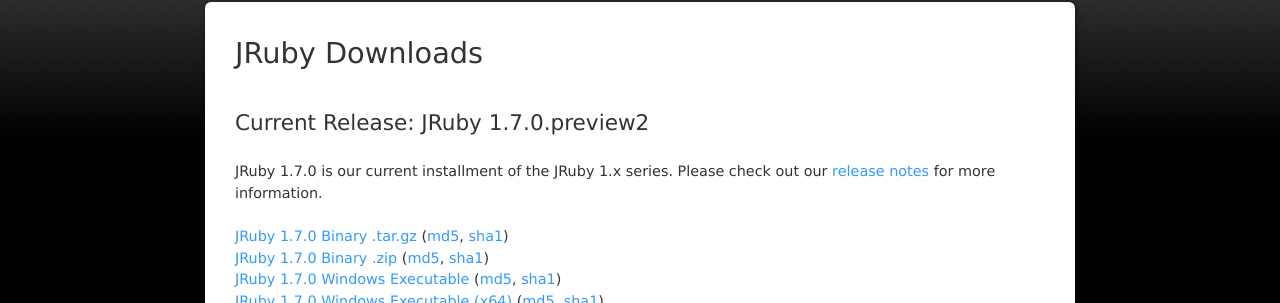
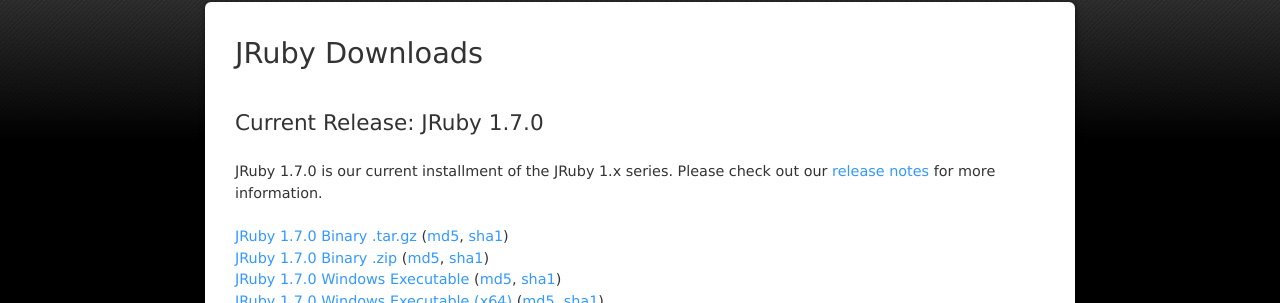
Before and after one commit to towynlin/jruby.github.com, a Jekyll site: the page built from www/download.html, in a window 1280 px wide. Shown: the part 204-507 px from the top of the page. Built offline with Jekyll 4.4.1, drawn with Linux system fonts in a browser that asks for light colours; Markdown is read by kramdown in place of the engine named in the settings; some of the changed lines change nothing that is shown.

Commit message:
More preview2 cleanup

```diff
--- a/_config.yml
+++ b/_config.yml
@@ -17,10 +17,10 @@
   version: 1.7.0
   tar: http://jruby.org.s3.amazonaws.com/downloads/1.7.0/jruby-bin-1.7.0.tar.gz
   zip: http://jruby.org.s3.amazonaws.com/downloads/1.7.0/jruby-bin-1.7.0.zip
-  exe: http://jruby.org.s3.amazonaws.com/downloads/1.7.0/jruby_windows_1_7_0_preview2.exe
-  exe64: http://jruby.org.s3.amazonaws.com/downloads/1.7.0/jruby_windows_x64_1_7_0_preview2.exe
-  exejre: http://jruby.org.s3.amazonaws.com/downloads/1.7.0/jruby_windowsjre_1_7_0_preview2.exe
-  exejre64: http://jruby.org.s3.amazonaws.com/downloads/1.7.0/jruby_windows_x64_jre_1_7_0_preview2.exe
+  exe: http://jruby.org.s3.amazonaws.com/downloads/1.7.0/jruby_windows_1_7_0.exe
+  exe64: http://jruby.org.s3.amazonaws.com/downloads/1.7.0/jruby_windows_x64_1_7_0.exe
+  exejre: http://jruby.org.s3.amazonaws.com/downloads/1.7.0/jruby_windowsjre_1_7_0.exe
+  exejre64: http://jruby.org.s3.amazonaws.com/downloads/1.7.0/jruby_windows_x64_jre_1_7_0.exe
   dmg: http://jruby.org.s3.amazonaws.com/downloads/1.7.0/JRuby-1.7.0.dmg
 urls:
   s3: http://jruby.org.s3.amazonaws.com/downloads
--- a/www/download.html
+++ b/www/download.html
@@ -4,7 +4,7 @@
 ---
 <h1 id='jruby_downloads'>JRuby Downloads</h1>
 
-<h2 id='current_release_jruby_170preview2'>Current Release: JRuby 1.7.0.preview2</h2>
+<h2 id='current_release_jruby_170'>Current Release: JRuby 1.7.0</h2>
 
 <p>JRuby 1.7.0 is our current installment of the JRuby 1.x series. Please check out our <a href='/2012/10/22/jruby-1-7-0'>release notes</a> for more information.</p>
 
```
